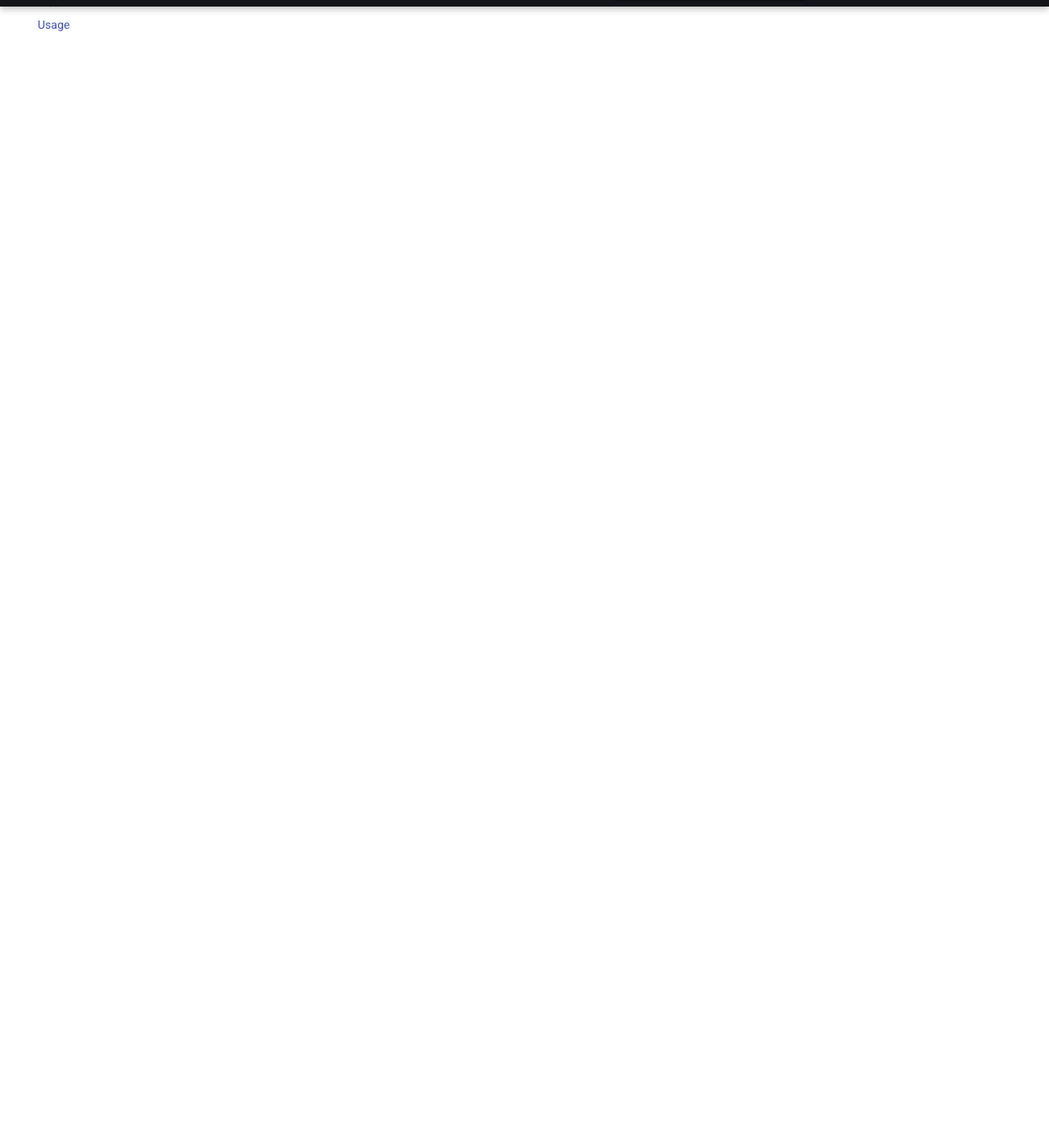
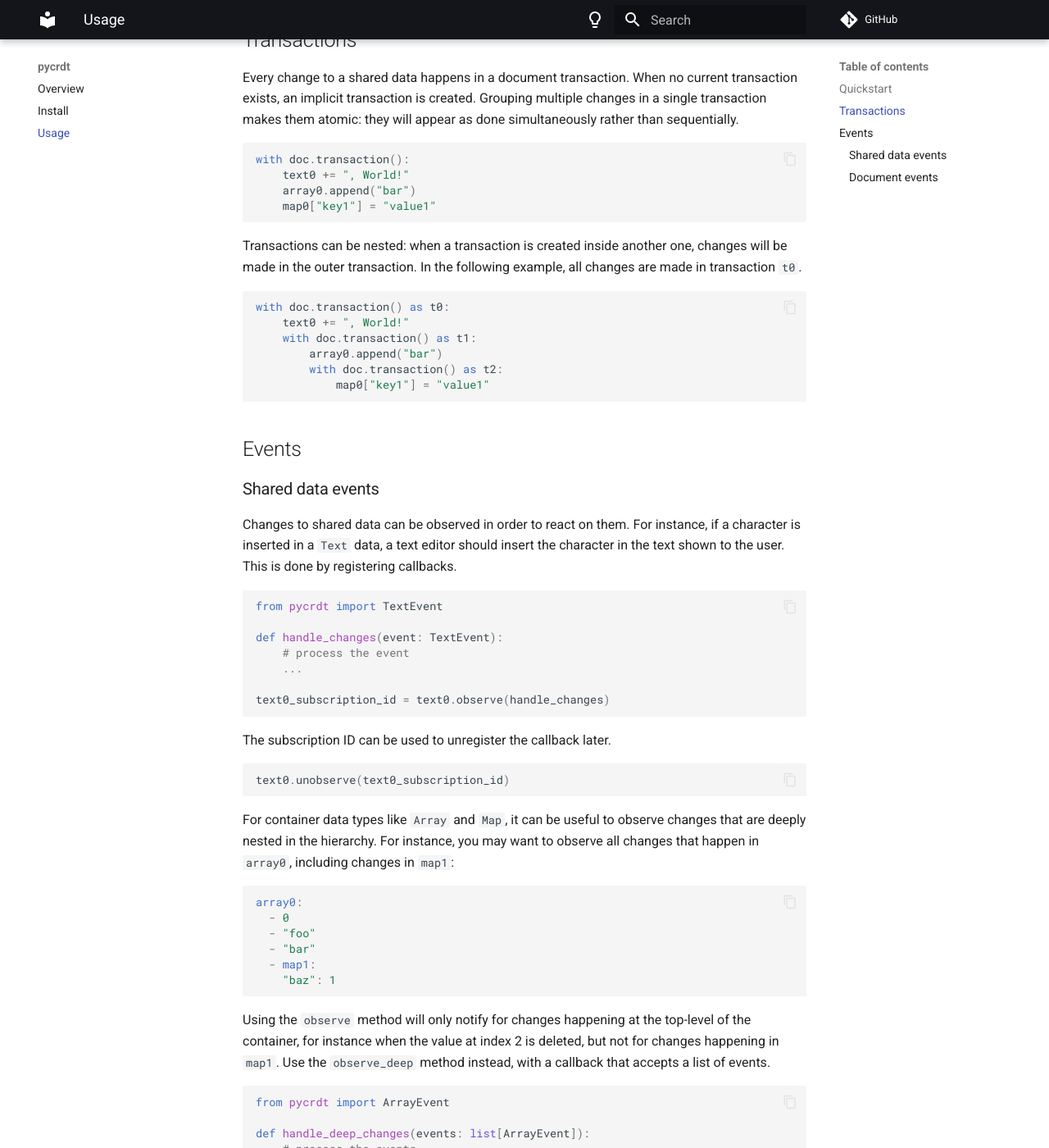
Before and after one commit to jupyter-server/pycrdt, an MkDocs documentation site: the page built from docs/usage.md, in a window 1280 px wide and 1400 px high, scrolled down 1972 px. Shown: the whole window at 82% size. Built offline with MkDocs 1.6.1 and Material for MkDocs 9.7.7, drawn with Linux system fonts in a browser that asks for light colours; comment, search, counter and statistics services are not loaded; some of the changed text lies outside the part shown.

Commit message:
Update documentation with transactions and events (#35)

````diff
--- a/docs/usage.md
+++ b/docs/usage.md
@@ -1,3 +1,5 @@
+## Quickstart
+
 Pycrdt offers the following shared data types:
 
 - `Text`: a type similar to a `str`.
@@ -36,7 +38,7 @@ map0["key1"] = "value1"
 Note that an `Array` and a `Map` can hold other shared data types:
 
 ```py
-map1 = Map({"foo": 1})
+map1 = Map({"baz": 1})
 array1 = Array([5, 6, 7])
 
 array0.append(map1)
@@ -75,3 +77,102 @@ Say we start with a blank page on both editors, and the user on machine A insert
 After receiving the other user's update, if no special care is taken, machine A will show "ba" and machine B will show "ab".
 In other words, their document states will diverge, and thus users won't collaborate on the same document anymore.
 CRDTs ensure that documents don't diverge, their shared documents will eventually have the same state. It will arbitrary be "ab" or "ba", but it will be the same on both machines.
+
+## Transactions
+
+Every change to a shared data happens in a document transaction. When no current transaction exists, an implicit transaction is created.
+Grouping multiple changes in a single transaction makes them atomic: they will appear as done simultaneously rather than sequentially.
+
+```py
+with doc.transaction():
+    text0 += ", World!"
+    array0.append("bar")
+    map0["key1"] = "value1"
+```
+
+Transactions can be nested: when a transaction is created inside another one, changes will be made in the outer transaction.
+In the following example, all changes are made in transaction `t0`.
+
+```py
+with doc.transaction() as t0:
+    text0 += ", World!"
+    with doc.transaction() as t1:
+        array0.append("bar")
+        with doc.transaction() as t2:
+            map0["key1"] = "value1"
+```
+
+## Events
+
+### Shared data events
+
+Changes to shared data can be observed in order to react on them. For instance, if a character is inserted in a `Text` data,
+a text editor should insert the character in the text shown to the user. This is done by registering callbacks.
+
+```py
+from pycrdt import TextEvent
+
+def handle_changes(event: TextEvent):
+    # process the event
+    ...
+
+text0_subscription_id = text0.observe(handle_changes)
+```
+
+The subscription ID can be used to unregister the callback later.
+
+```py
+text0.unobserve(text0_subscription_id)
+```
+
+For container data types like `Array` and `Map`, it can be useful to observe changes that are deeply nested in the hierarchy.
+For instance, you may want to observe all changes that happen in `array0`, including changes in `map1`:
+
+```yaml
+array0:
+  - 0
+  - "foo"
+  - "bar"
+  - map1:
+    "baz": 1
+```
+
+Using the `observe` method will only notify for changes happening at the top-level of the container, for instance when the value
+at index 2 is deleted, but not for changes happening in `map1`. Use the `observe_deep` method instead, with a callback that accepts
+a list of events.
+
+```py
+from pycrdt import ArrayEvent
+
+def handle_deep_changes(events: list[ArrayEvent]):
+    # process the events
+    ...
+
+array0_subscription_id = array0.observe_deep(handle_deep_changes)
+```
+
+Unregistering the callback is done with the same `unobserve` method.
+
+### Document events
+
+Observing changes made to a document is mostly meant to send the changes to another document, usually over the wire to a remote machine.
+Changes can be serialized to binary by calling `get_update()` on the event:
+
+```py
+from pycrdt import TransactionEvent
+
+def handle_doc_changes(event: TransactionEvent):
+    update: bytes = event.get_update()
+    # send binary update on the wire
+
+doc.observe(handle_doc_changes)
+```
+
+Changes can be applied to a remote document at the other end of the wire:
+
+```py
+# receive binary update from e.g. a WebSocket
+update: bytes
+
+remote_doc.apply_update(update)
+```
````
